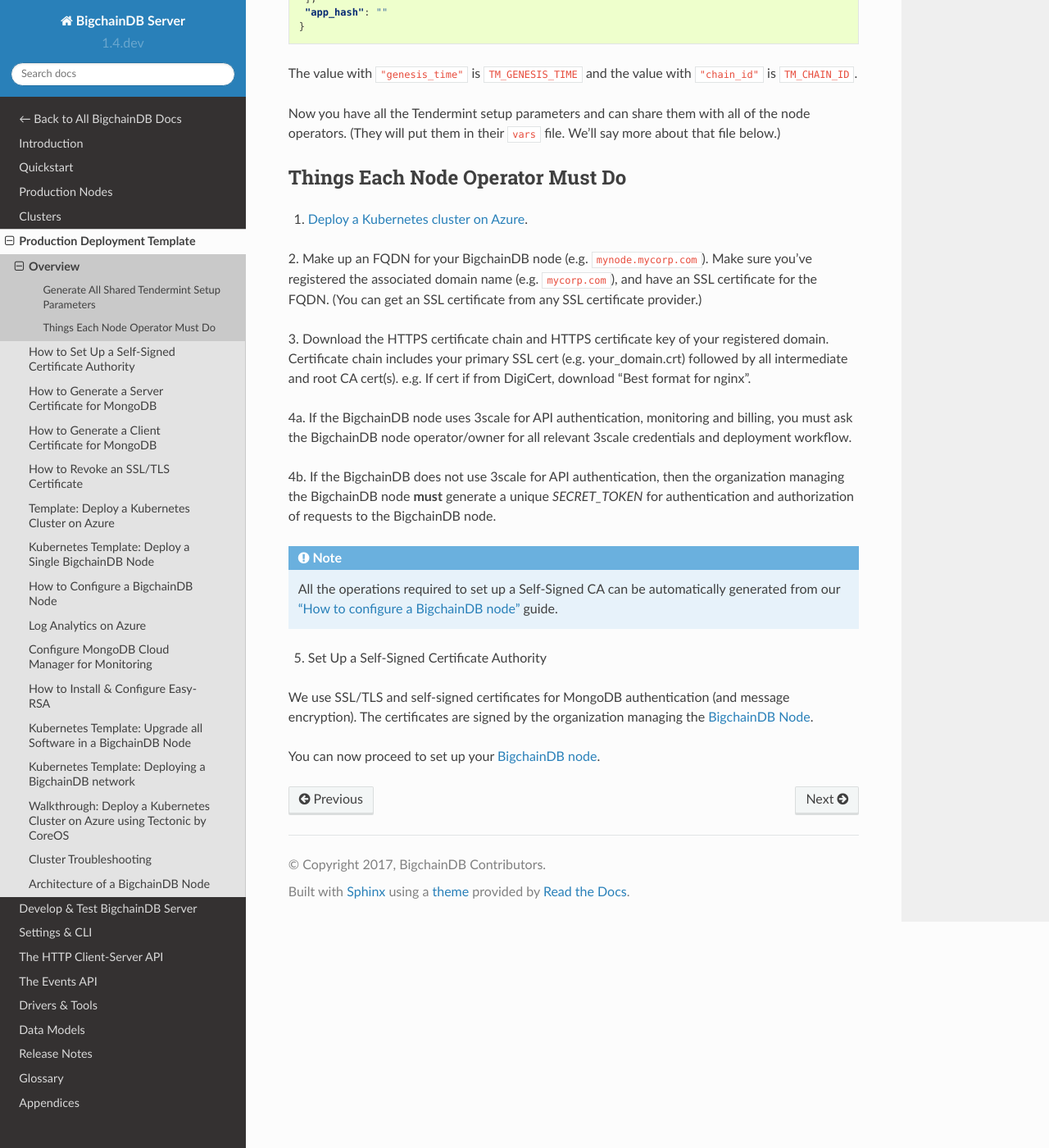
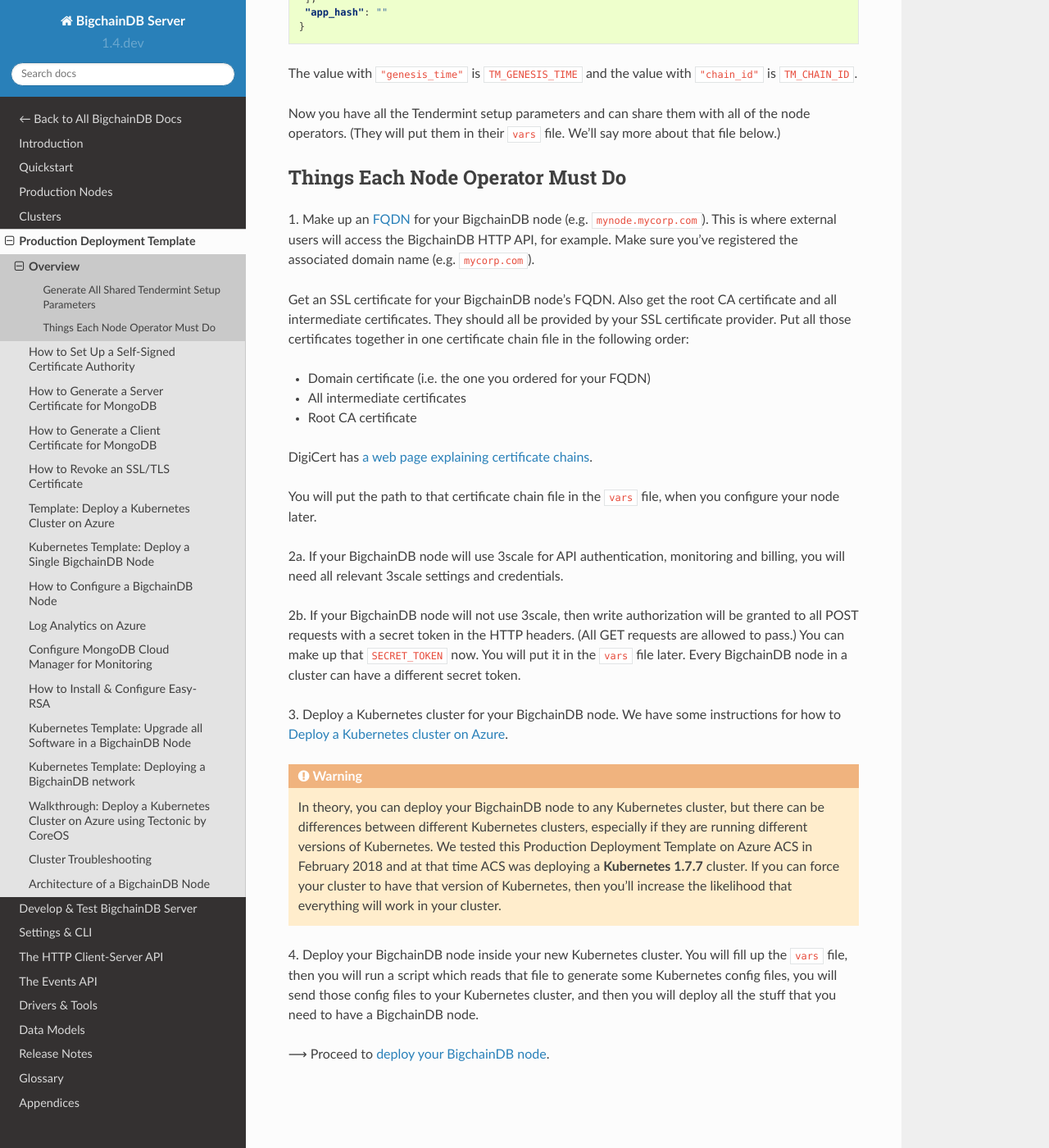
Before and after one commit to bigchaindb/bigchaindb, a Sphinx documentation site: the page built from docs/server/source/production-deployment-template/workflow.rst, in a window 1280 px wide and 1400 px high, scrolled down 1060 px. Shown: the whole window at 82% size. Built offline with Sphinx 7.4.7 and the Read the Docs theme 2.0.0, drawn with Linux system fonts in a browser that asks for light colours.

Commit message:
Revisions to Overview page in prod dep. template

```diff
--- a/docs/server/source/production-deployment-template/workflow.rst
+++ b/docs/server/source/production-deployment-template/workflow.rst
@@ -76,32 +76,64 @@
 Things Each Node Operator Must Do
 ---------------------------------
 
-1. :doc:`Deploy a Kubernetes cluster on Azure <../production-deployment-template/template-kubernetes-azure>`.
+1. Make up an `FQDN <https://en.wikipedia.org/wiki/Fully_qualified_domain_name>`_
+for your BigchainDB node (e.g. ``mynode.mycorp.com``).
+This is where external users will access the BigchainDB HTTP API, for example.
+Make sure you've registered the associated domain name (e.g. ``mycorp.com``).
 
-2. Make up an FQDN for your BigchainDB node (e.g. ``mynode.mycorp.com``).
-Make sure you've registered the associated domain name (e.g. ``mycorp.com``),
-and have an SSL certificate for the FQDN.
-(You can get an SSL certificate from any SSL certificate provider.)
+Get an SSL certificate for your BigchainDB node's FQDN.
+Also get the root CA certificate and all intermediate certificates.
+They should all be provided by your SSL certificate provider.
+Put all those certificates together in one certificate chain file in the following order:
 
-3. Download the HTTPS certificate chain and HTTPS certificate key of your registered domain.
-Certificate chain includes your primary SSL cert (e.g. your_domain.crt) followed by all intermediate and root
-CA cert(s). e.g. If cert if from DigiCert, download "Best format for nginx".
+- Domain certificate (i.e. the one you ordered for your FQDN)
+- All intermediate certificates
+- Root CA certificate
 
-4a. If the BigchainDB node uses 3scale for API authentication, monitoring and billing,
-you must ask the BigchainDB node operator/owner for all relevant 3scale credentials and deployment
-workflow.
+DigiCert has `a web page explaining certificate chains <https://www.digicert.com/ssl-support/pem-ssl-creation.htm>`_.
 
-4b. If the BigchainDB does not use 3scale for API authentication, then the organization managing the BigchainDB
-node **must** generate a unique *SECRET_TOKEN* for authentication and authorization of requests to the BigchainDB node.
+You will put the path to that certificate chain file in the ``vars`` file,
+when you configure your node later.
 
-.. Note::
-    All the operations required to set up a Self-Signed CA can be automatically generated from
-    our :ref:`"How to configure a BigchainDB node" <how-to-configure-a-bigchaindb-node>` guide.
+2a. If your BigchainDB node will use 3scale for API authentication, monitoring and billing,
+you will need all relevant 3scale settings and credentials.
 
-5. Set Up a Self-Signed Certificate Authority
+2b. If your BigchainDB node will not use 3scale, then write authorization will be granted
+to all POST requests with a secret token in the HTTP headers.
+(All GET requests are allowed to pass.)
+You can make up that ``SECRET_TOKEN`` now.
+You will put it in the ``vars`` file later.
+Every BigchainDB node in a cluster can have a different secret token.
 
-We use SSL/TLS and self-signed certificates
-for MongoDB authentication (and message encryption).
-The certificates are signed by the organization managing the :ref:`bigchaindb-node`.
+3. Deploy a Kubernetes cluster for your BigchainDB node. We have some instructions for how to
+:doc:`Deploy a Kubernetes cluster on Azure <../production-deployment-template/template-kubernetes-azure>`.
 
-You can now proceed to set up your :ref:`BigchainDB node <kubernetes-template-deploy-a-single-bigchaindb-node>`.
+.. warning::
+
+   In theory, you can deploy your BigchainDB node to any Kubernetes cluster, but there can be differences
+   between different Kubernetes clusters, especially if they are running different versions of Kubernetes.
+   We tested this Production Deployment Template on Azure ACS in February 2018 and at that time
+   ACS was deploying a **Kubernetes 1.7.7** cluster. If you can force your cluster to have that version of Kubernetes,
+   then you'll increase the likelihood that everything will work in your cluster.
+
+4. Deploy your BigchainDB node inside your new Kubernetes cluster.
+You will fill up the ``vars`` file,
+then you will run a script which reads that file to generate some Kubernetes config files,
+you will send those config files to your Kubernetes cluster,
+and then you will deploy all the stuff that you need to have a BigchainDB node.
+
+⟶ Proceed to :ref:`deploy your BigchainDB node <kubernetes-template-deploy-a-single-bigchaindb-node>`.
+
+.. raw:: html
+
+    <br>
+    <br>
+    <br>
+    <br>
+    <br>
+    <br>
+    <br>
+    <br>
+    <br>
+    <br>
+    <br>
```
